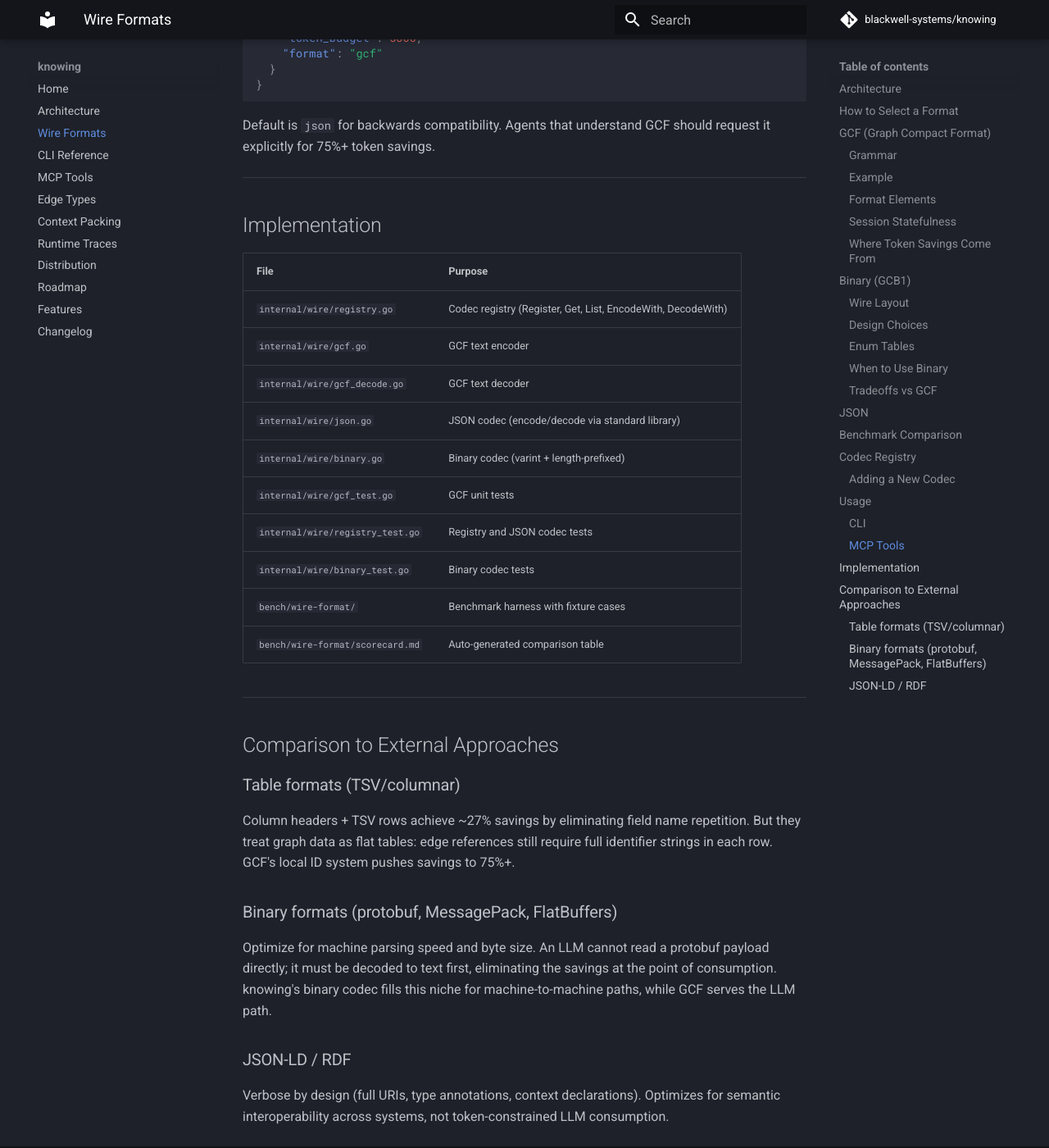
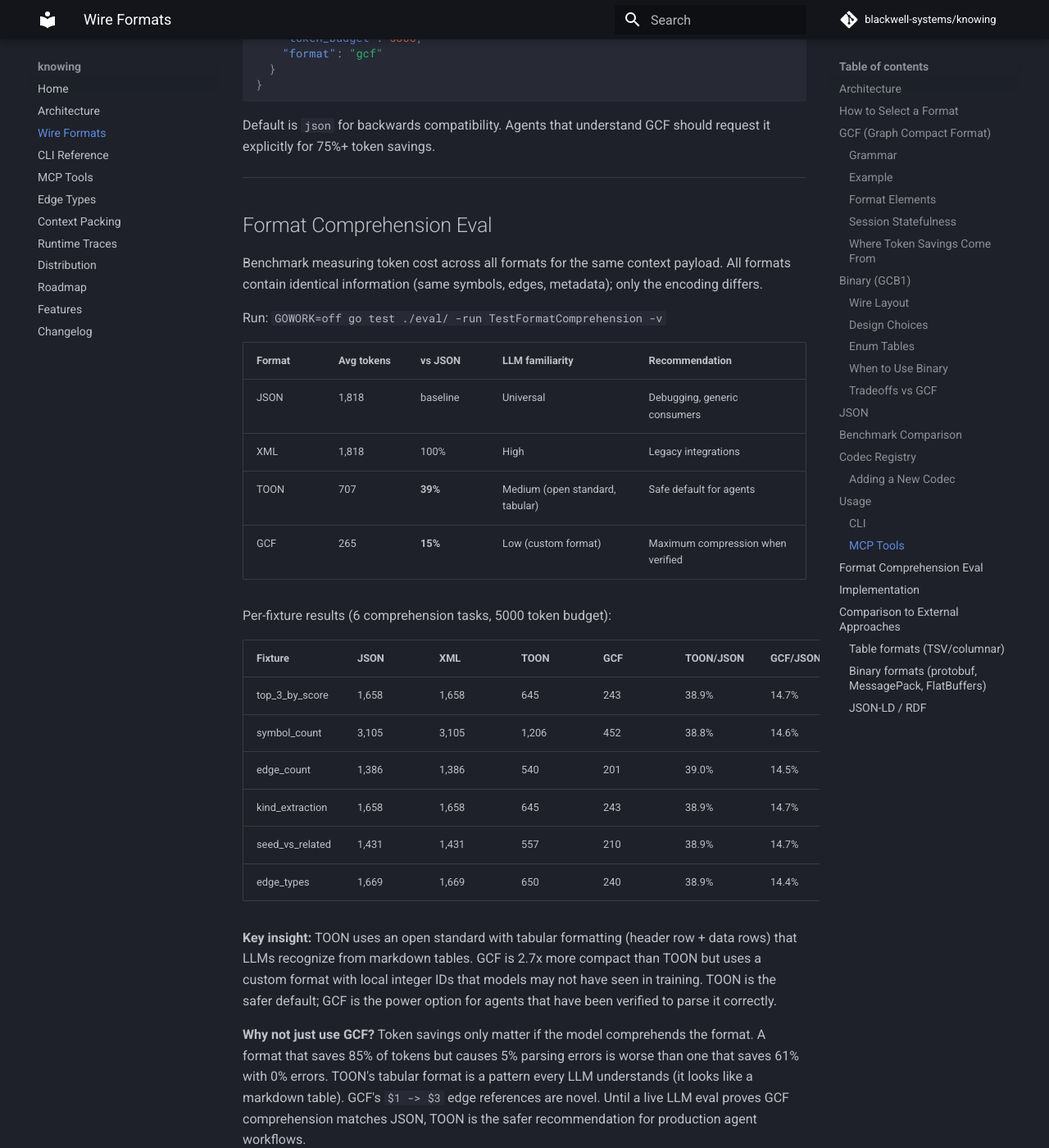
Before and after one commit to blackwell-systems/knowing, an MkDocs documentation site: the page built from docs/wire-formats.md, in a window 1280 px wide and 1400 px high, scrolled down 9659 px. Shown: the whole window at 82% size. Built offline with MkDocs 1.6.1 and Material for MkDocs 9.7.7, drawn with Linux system fonts in a browser that asks for light colours; comment, search, counter and statistics services are not loaded; some of the changed text lies outside the part shown.

Commit message:
docs: add format comprehension eval results and TOON vs GCF analysis to wire-formats.md

```diff
--- a/docs/wire-formats.md
+++ b/docs/wire-formats.md
@@ -382,6 +382,36 @@ Default is `json` for backwards compatibility. Agents that understand GCF should
 
 ---
 
+## Format Comprehension Eval
+
+Benchmark measuring token cost across all formats for the same context payload. All formats contain identical information (same symbols, edges, metadata); only the encoding differs.
+
+Run: `GOWORK=off go test ./eval/ -run TestFormatComprehension -v`
+
+| Format | Avg tokens | vs JSON | LLM familiarity | Recommendation |
+|--------|-----------|---------|-----------------|----------------|
+| JSON | 1,818 | baseline | Universal | Debugging, generic consumers |
+| XML | 1,818 | 100% | High | Legacy integrations |
+| TOON | 707 | **39%** | Medium (open standard, tabular) | Safe default for agents |
+| GCF | 265 | **15%** | Low (custom format) | Maximum compression when verified |
+
+Per-fixture results (6 comprehension tasks, 5000 token budget):
+
+| Fixture | JSON | XML | TOON | GCF | TOON/JSON | GCF/JSON |
+|---------|------|-----|------|-----|-----------|----------|
+| top_3_by_score | 1,658 | 1,658 | 645 | 243 | 38.9% | 14.7% |
+| symbol_count | 3,105 | 3,105 | 1,206 | 452 | 38.8% | 14.6% |
+| edge_count | 1,386 | 1,386 | 540 | 201 | 39.0% | 14.5% |
+| kind_extraction | 1,658 | 1,658 | 645 | 243 | 38.9% | 14.7% |
+| seed_vs_related | 1,431 | 1,431 | 557 | 210 | 38.9% | 14.7% |
+| edge_types | 1,669 | 1,669 | 650 | 240 | 38.9% | 14.4% |
+
+**Key insight:** TOON uses an open standard with tabular formatting (header row + data rows) that LLMs recognize from markdown tables. GCF is 2.7x more compact than TOON but uses a custom format with local integer IDs that models may not have seen in training. TOON is the safer default; GCF is the power option for agents that have been verified to parse it correctly.
+
+**Why not just use GCF?** Token savings only matter if the model comprehends the format. A format that saves 85% of tokens but causes 5% parsing errors is worse than one that saves 61% with 0% errors. TOON's tabular format is a pattern every LLM understands (it looks like a markdown table). GCF's `$1 -> $3` edge references are novel. Until a live LLM eval proves GCF comprehension matches JSON, TOON is the safer recommendation for production agent workflows.
+
+---
+
 ## Implementation
 
 | File | Purpose |
@@ -390,6 +420,7 @@ Default is `json` for backwards compatibility. Agents that understand GCF should
 | `internal/wire/gcf.go` | GCF text encoder |
 | `internal/wire/gcf_decode.go` | GCF text decoder |
 | `internal/wire/json.go` | JSON codec (encode/decode via standard library) |
+| `internal/wire/toon.go` | TOON codec (official toon-format/toon-go library) |
 | `internal/wire/binary.go` | Binary codec (varint + length-prefixed) |
 | `internal/wire/gcf_test.go` | GCF unit tests |
 | `internal/wire/registry_test.go` | Registry and JSON codec tests |
```
